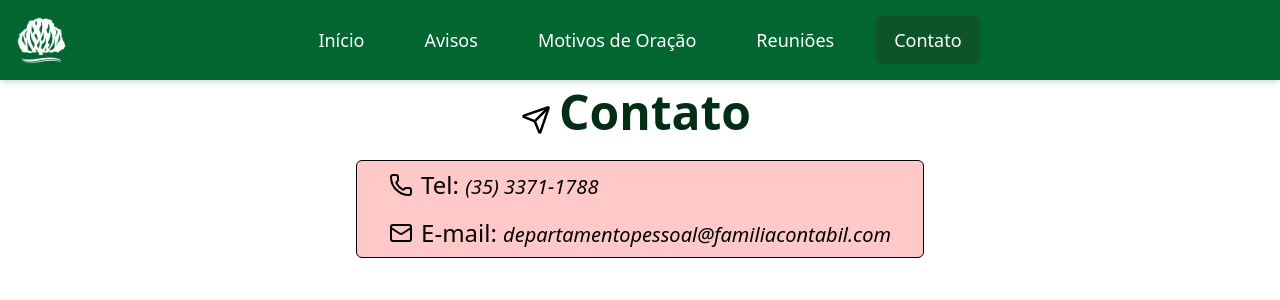
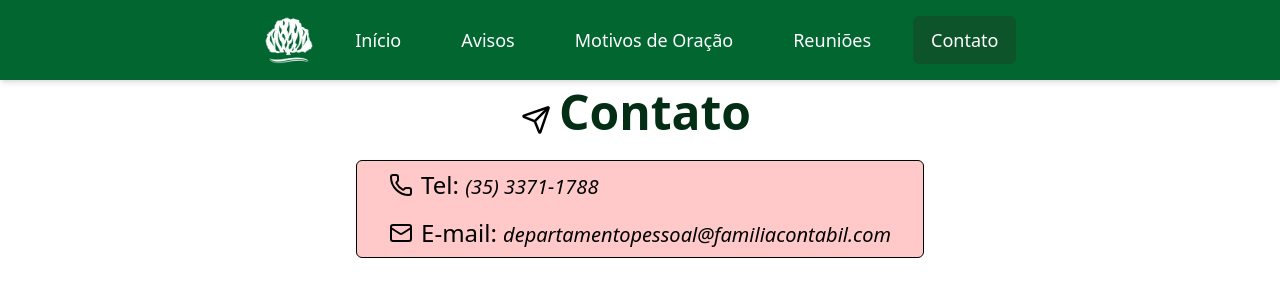
Before and after one commit to andrerodriguesp4/site-igreja, a React (Vite) app: page /contato in a window 1280 px wide. Shown: the top 300 px of the page. Built offline with nearby package versions, Linux system fonts and the light colour scheme.

Commit message:
Correção de tela pequena

```diff
--- a/src/App.jsx
+++ b/src/App.jsx
@@ -12,9 +12,9 @@ import Buttonnavbar from './components/css/Buttonnavbar'
 function Navbar() {
 
   return (
-    <nav className='bg-green-800 text-white px-6 py-4 flex justify-center items-center gap-6 shadow-md'>
-      <div className='absolute left-4 flex'>
-        <img src={logo} alt='Logo' className='h-12' title='Igreja Presbiteriana de Passa Quatro' />
+    <nav className='bg-green-800 text-white px-6 py-4 flex flex-wrap justify-center items-center gap-6 shadow-md'>
+      <div className='absolute sm:static left-4 sm:left-0 flex'>
+        <img src={logo} alt='Logo' className='sm:h-12 h-0' title='Igreja Presbiteriana de Passa Quatro' />
       </div>
       <Buttonnavbar to="/">Início</Buttonnavbar>
       <Buttonnavbar to="/avisos">Avisos</Buttonnavbar>
--- a/src/pages/Contato.jsx
+++ b/src/pages/Contato.jsx
@@ -3,7 +3,7 @@ import H1title from '../components/css/H1title.jsx'
 
 function Contato(){
     return(
-        <div className='flex justify-center pb-10'>
+        <div className='flex justify-center pb-10 px-8'>
             <div>
                 <div className='flex justify-center items-center'>
                     <Send size={30}/>
--- a/src/pages/Home.jsx
+++ b/src/pages/Home.jsx
@@ -3,7 +3,7 @@ import descricao from './texts/Descricao.jsx'
 
 function Home(){
     return(
-        <div className='w-full pb-10'>
+        <div className='w-full pb-10 px-8'>
 
             <div className='flex justify-center items-center p-5'>
                 <img src={imagemcalcada} alt="Imagem Fachada" className='w-1/2 h-auto rounded-md max-w-xl' />
--- a/src/pages/MotivosOracao.jsx
+++ b/src/pages/MotivosOracao.jsx
@@ -4,7 +4,7 @@ import ListaMotivos from '../components/ListaMotivos.jsx'
 
 function MotivosOracao(){
     return(
-        <div className='flex justify-center pb-10'>
+        <div className='flex justify-center pb-10 px-8'>
             <div>
                 <div className='flex items-center'>
                     <Church/>
--- a/src/pages/Reunioes.jsx
+++ b/src/pages/Reunioes.jsx
@@ -4,7 +4,7 @@ import ListaReunioes from '../components/ListaReunioes'
 
 function Reunioes(){
     return(
-        <div className="flex justify-center">
+        <div className="flex justify-center pb-10 px-8">
             <div>
                 <div className='flex justify-center items-center'>
                     <ClipboardList size={30}/>
```
